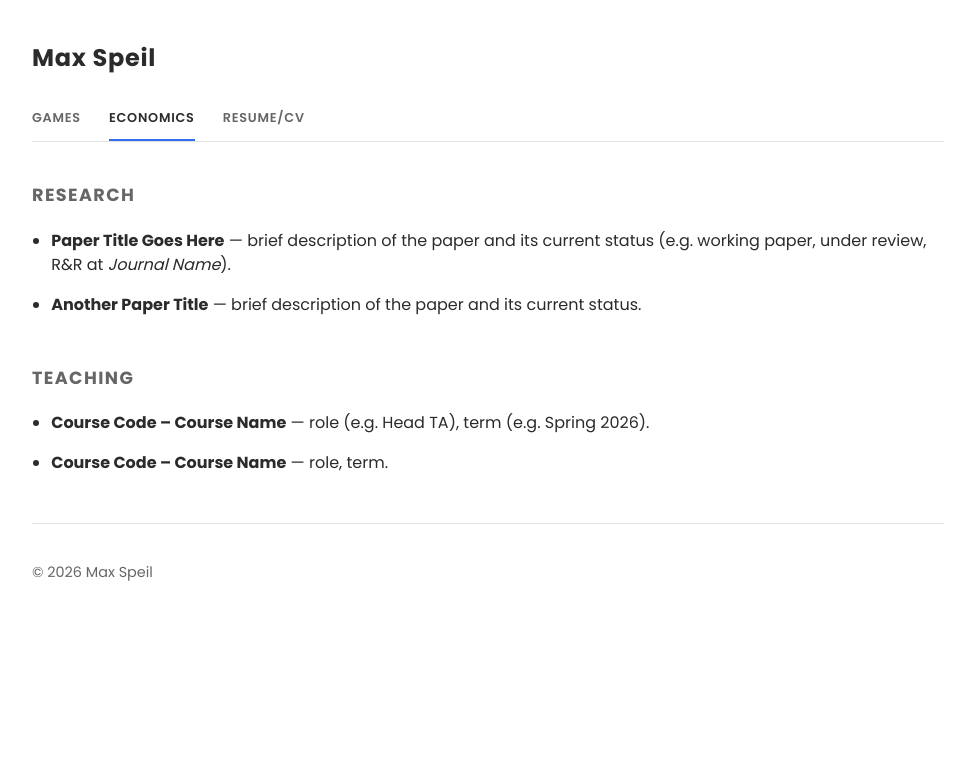
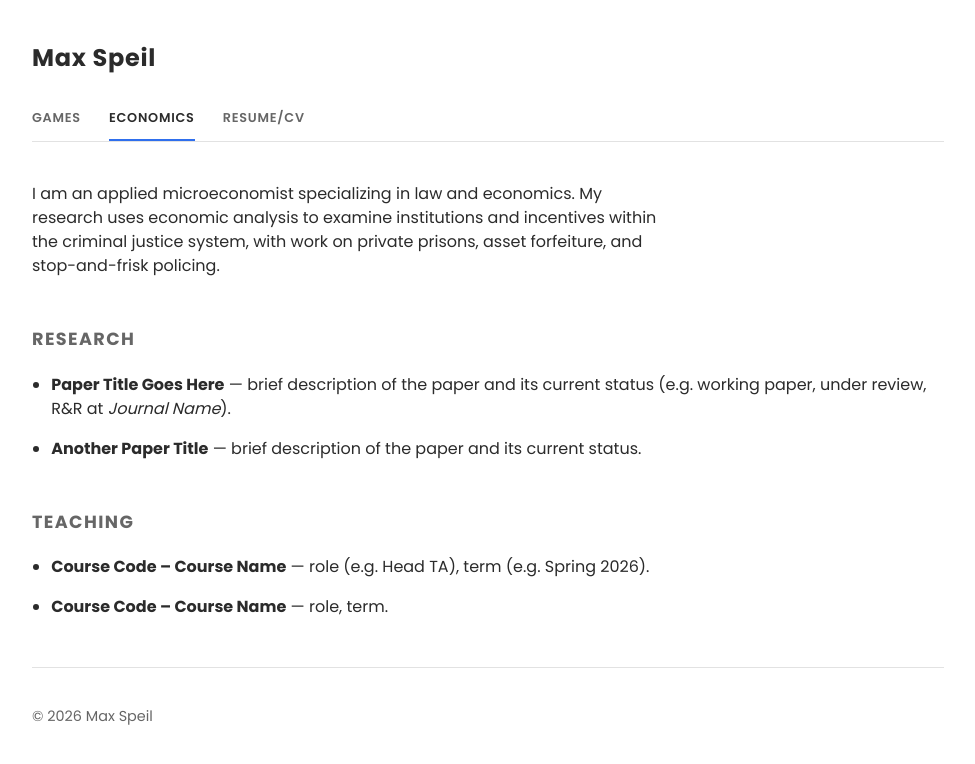
Before and after one commit to mspeil/mspeil.github.io, a Jekyll site: the page built from economics.html, in a window 1280 px wide. Shown: the top 764 px of the page, without its empty margins (152-1127 px from the left). Built offline with Jekyll 4.4.1, drawn with Linux system fonts in a browser that asks for light colours.

Commit message:
Add intro blurb to Economics page
Co-Authored-By: Claude Sonnet 5 <noreply@anthropic.com>

```diff
--- a/assets/css/style.css
+++ b/assets/css/style.css
@@ -213,6 +213,11 @@ header.site-header h1 {
 }
 
 /* Economics page */
+.econ-intro {
+  max-width: 640px;
+  margin: 0 0 48px;
+}
+
 .econ-section {
   margin-bottom: 48px;
 }
--- a/economics.html
+++ b/economics.html
@@ -3,6 +3,12 @@ layout: default
 nav: economics
 title: Economics
 ---
+<p class="econ-intro">
+  I am an applied microeconomist specializing in law and economics. My research uses economic
+  analysis to examine institutions and incentives within the criminal justice system, with work
+  on private prisons, asset forfeiture, and stop-and-frisk policing.
+</p>
+
 <section class="econ-section">
   <h2>Research</h2>
   <!-- One <li> per paper. Bold the title, then add status/description after the dash. -->
```
